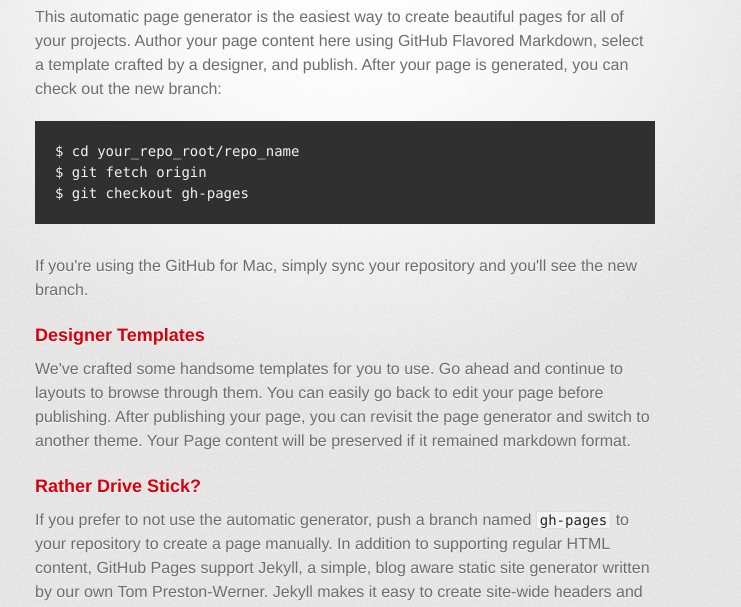
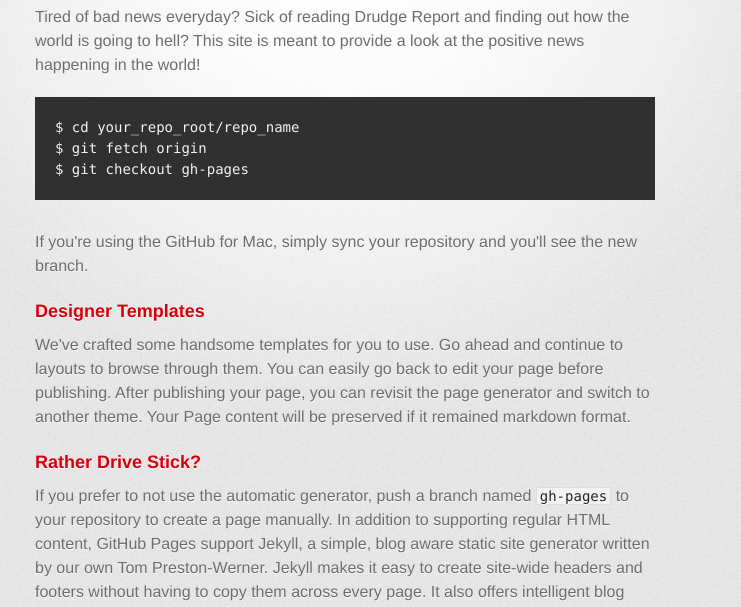
Before and after one commit to mkramer007/gooddeedguru, a plain HTML site: page index.html in a window 1280 px wide. Shown: the part 187-794 px from the top of the page, without its empty margins (295-1036 px from the left). Drawn offline with Linux system fonts and the light colour scheme; a web font is replaced by a local one.

Commit message:
Update index.html

```diff
--- a/index.html
+++ b/index.html
@@ -26,7 +26,7 @@
           <h3>
 <a name="welcome-to-github-pages" class="anchor" href="#welcome-to-github-pages"><span class="octicon octicon-link"></span></a>Welcome to GitHub Pages.</h3>
 
-<p>This automatic page generator is the easiest way to create beautiful pages for all of your projects. Author your page content here using GitHub Flavored Markdown, select a template crafted by a designer, and publish. After your page is generated, you can check out the new branch:</p>
+<p>Tired of bad news everyday? Sick of reading Drudge Report and finding out how the world is going to hell? This site is meant to provide a look at the positive news happening in the world!</p>
 
 <pre><code>$ cd your_repo_root/repo_name
 $ git fetch origin
```
